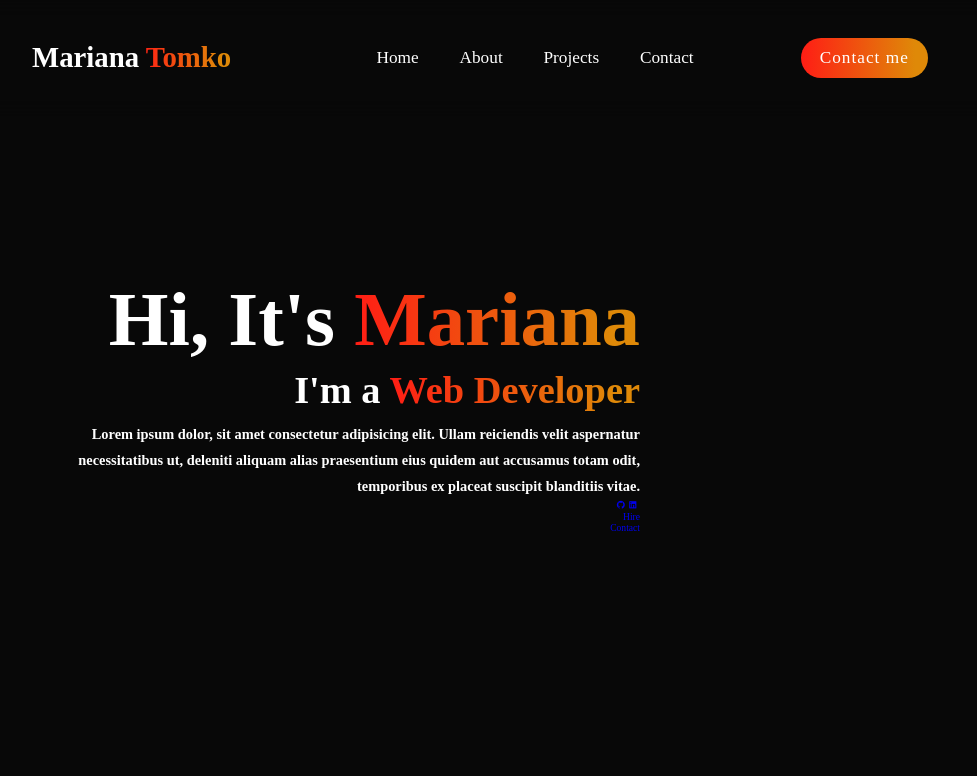
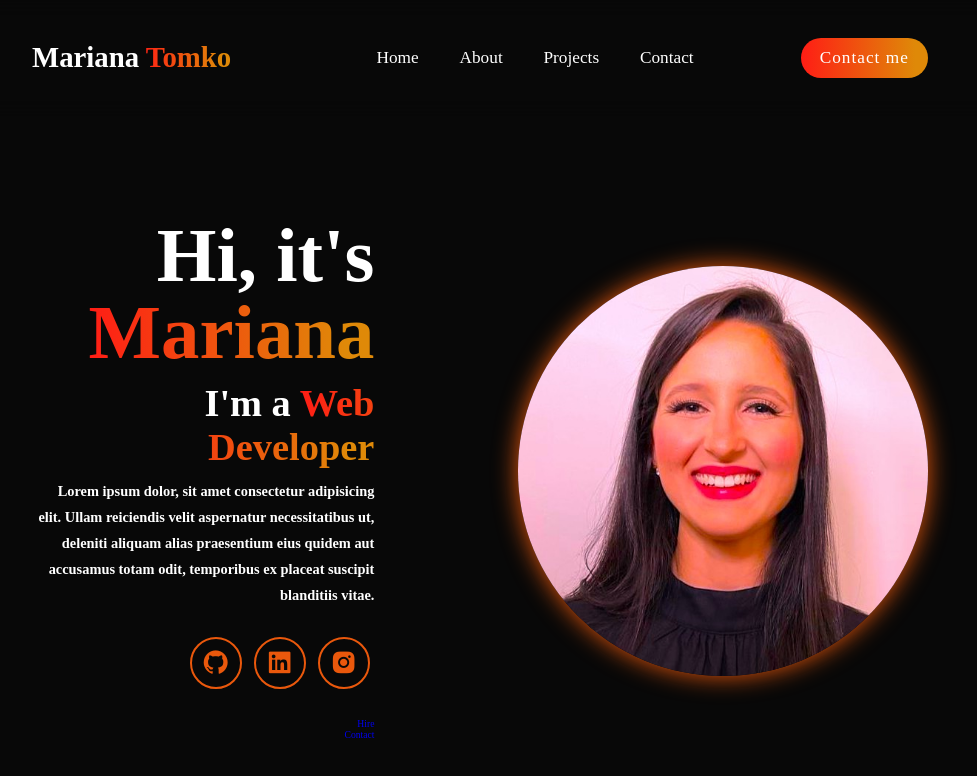
Before and after one commit to mpatyele/personal_web, a plain HTML site: page index.html in a window 1280 px wide. Shown: the whole page, without its empty margins (160-1137 px from the left). Drawn offline with nearby package versions, Linux system fonts and the light colour scheme.

Commit message:
changes in icons, photo

```diff
--- a/index.html
+++ b/index.html
@@ -27,7 +27,7 @@
 
     <section class="home" id="home">
       <div class="home-content">
-        <h1>Hi, It's <span>Mariana</span></h1>
+        <h1>Hi, it's <span>Mariana</span></h1>
         <h3>I'm a <span>Web Developer</span></h3>
         <p>
           Lorem ipsum dolor, sit amet consectetur adipisicing elit. Ullam
@@ -43,7 +43,7 @@
             <i class="bx bxl-linkedin-square"></i>
           </a>
           <a href="#">
-            <i class="bx instagram-alt"></i>
+            <i class="bx bxl-instagram-alt"></i>
           </a>
         </div>
         <div class="btn-group"></div>
@@ -51,8 +51,9 @@
         <a href="#contact" class="btn">Contact</a>
       </div>
 
-      <div class="home-img"></div>
-      <img src="" alt="" />
+      <div class="home-img">
+      <img src="IMG.jpeg" alt="pic" />
+      </div>
     </section>
 
     <script src="script.js"></script>
--- a/style.css
+++ b/style.css
@@ -80,44 +80,67 @@ span {
 .gradient-btn:hover {
   transform: scale(1.05);
 }
-section{
+section {
   min-height: 100vh;
   padding: 10rem 15%;
+  margin-top: 7.5rem;
 }
-.home{
+.home {
   display: flex;
   align-items: center;
   justify-content: center;
   gap: 15rem;
 }
-.home-content{
+.home-content {
   display: flex;
   flex-direction: column;
   align-items: flex-end;
   text-align: right;
 }
-.home-content h1{
+.home-content h1 {
   font-size: 8rem;
   font-weight: 700;
   margin-top: 1.5rem;
   line-height: 1;
 }
-.home-content h3{
+.home-content h3 {
   margin: 1rem 0;
   font-size: 4rem;
 }
-.home-content p{
+.home-content p {
   font-size: 1.5rem;
   font-weight: 599;
   line-height: 1.8;
 }
-.home-img img{
-  width: 32vw;
+.home-img img {
+   width: 32vw;
+  height: 32vw;
   border-radius: 50%;
+  object-fit: cover;
   box-shadow: 0 0 25px var(--main-color);
   transition: 0.4s ease-in-out;
+}
+.home-img img:hover {
+  box-shadow: 0 0 25px var(--main-color), 0 0 50px var(--main-color),
+    0 0 100px var(--main-color);
+}
+.social-icons a{
+  display: inline-flex;
+  justify-content: center;
+  align-items: center;
+  font-size: 3rem;
+  padding: 1rem;
+  background-color: transparent;
+  border: 2px solid var(--main-color);
+  border-radius: 50%;
+  color: var(--main-color);
+  margin: 3rem 0.5rem;
+  transition: 0.3s ease-in-out;
+}
+.social-icons a:hover{
+  color: var(--text-color);
+  background-color: var(--main-color);
+  transform: scale(1.2)translateY(-5px);
+  box-shadow: 0 0 25px var(--main-color);
 
 }
-.home-img img:hover{
-  box-shadow: 0 0 25px var(--main-color),0 0 50px var(--main-color), 0 0 100px var(--main-color);
-}
```
Also changed, not shown: IMG.jpeg (added).
